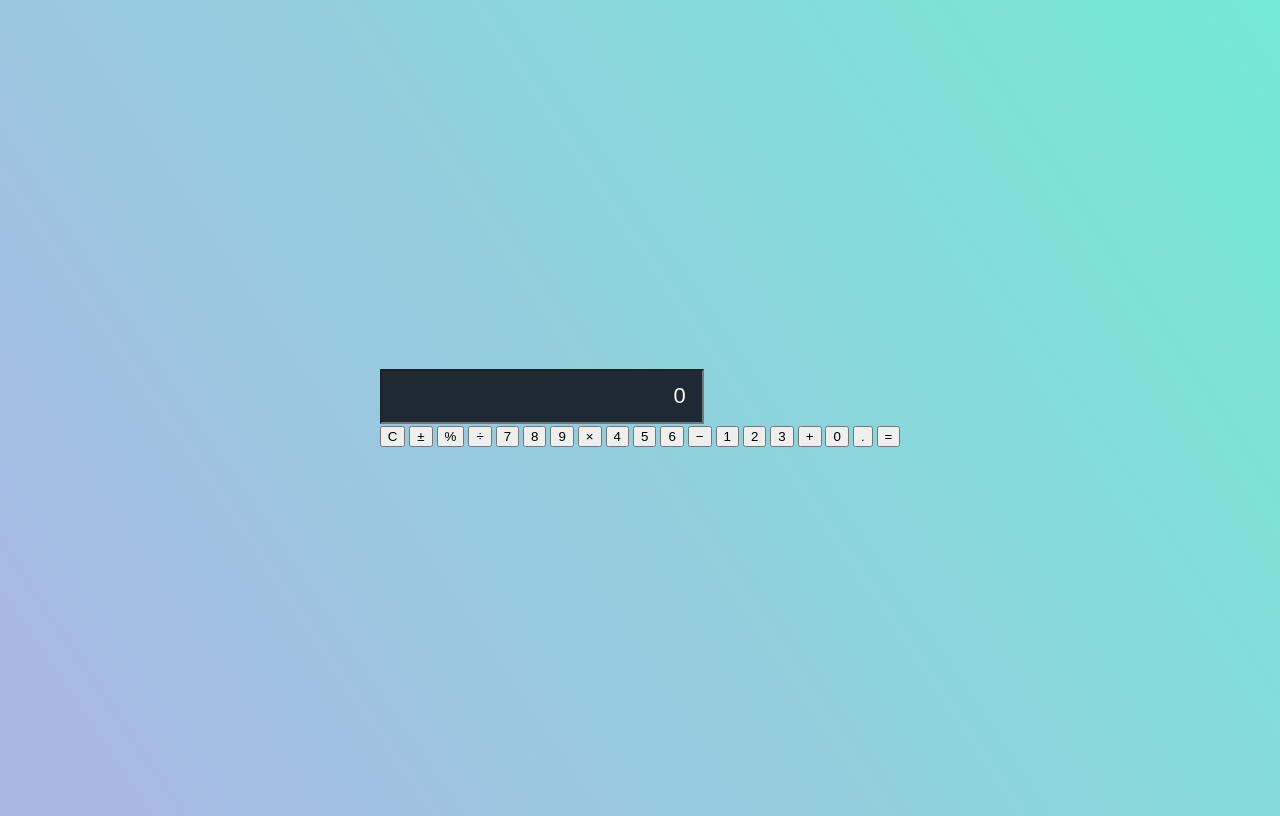
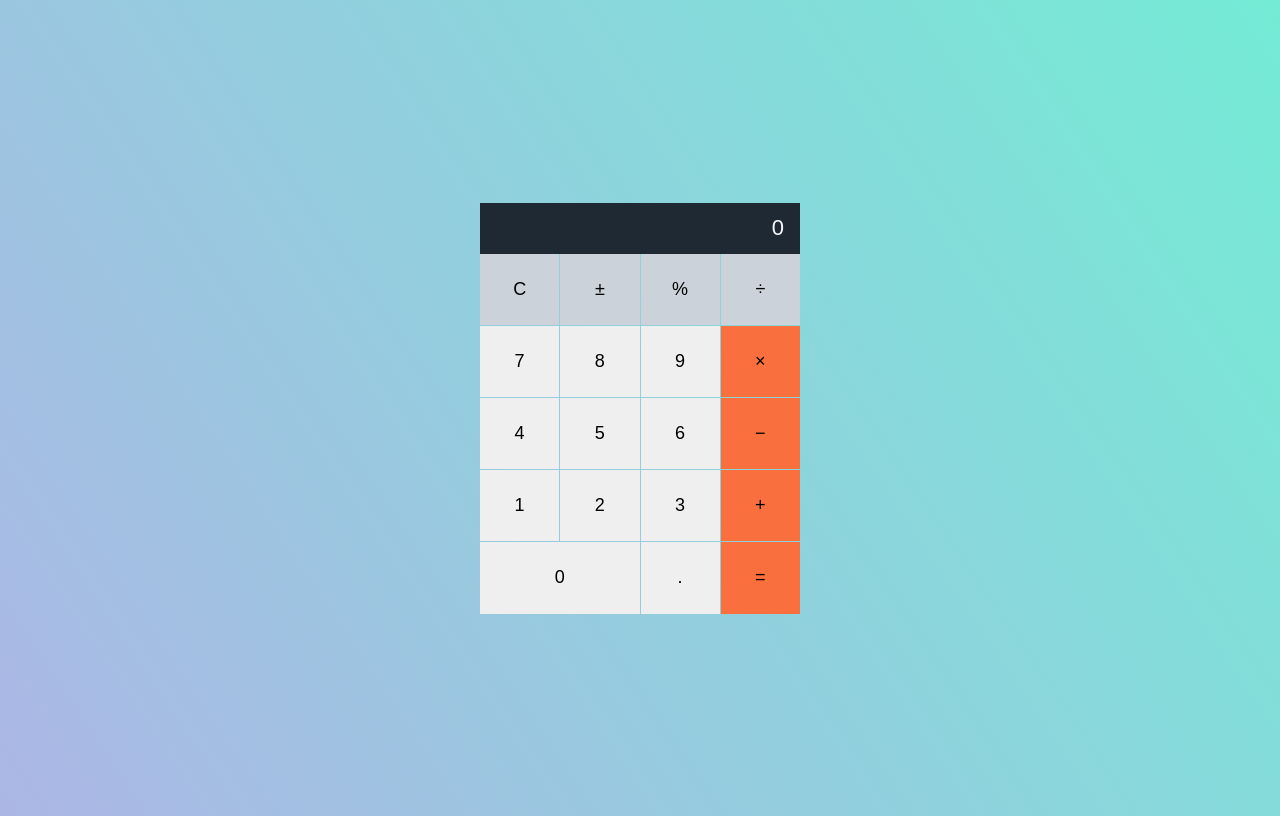
Before and after one commit to samuelmbp/calculator, a website built with Vite: page index.html in a window 1280 px wide. Built offline with nearby package versions, Linux system fonts and the light colour scheme.

Commit message:
Add styling to the calculator body and buttons

```diff
--- a/index.html
+++ b/index.html
@@ -11,34 +11,32 @@
         />
     </head>
     <body>
-        <!--
-        1. Create a div that holds all the buttons and the input element
-          - the input element will display whatever number is pressed or the equation after 2 numbers are clicked
-          - the buttons will be from 0 - 9 and the operators: / * - +
-          - additional buttons: clear (c), period (.), equal (=)
-       -->
         <div class="calculator">
-            <input type="calculator__text" id="calculator__display" value="0" />
+            <input
+                type="calculator__text"
+                class="calculator__display"
+                value="0"
+            />
             <div class="calculator__buttons">
-                <button class="calculator__button">C</button>
-                <button class="calculator__button">&#177;</button>
-                <button class="calculator__button">&#37;</button>
-                <button class="calculator__button">&divide;</button>
+                <button class="calculator__button clear">C</button>
+                <button class="calculator__button minus-plus">&#177;</button>
+                <button class="calculator__button modulo">&#37;</button>
+                <button class="calculator__button divide">&divide;</button>
                 <button class="calculator__button">7</button>
                 <button class="calculator__button">8</button>
                 <button class="calculator__button">9</button>
-                <button class="calculator__button">&times;</button>
+                <button class="calculator__button times">&times;</button>
                 <button class="calculator__button">4</button>
                 <button class="calculator__button">5</button>
                 <button class="calculator__button">6</button>
-                <button class="calculator__button">&minus;</button>
+                <button class="calculator__button minus">&minus;</button>
                 <button class="calculator__button">1</button>
                 <button class="calculator__button">2</button>
                 <button class="calculator__button">3</button>
-                <button class="calculator__button">&plus;</button>
+                <button class="calculator__button plus">&plus;</button>
                 <button class="calculator__button flex__two">0</button>
                 <button class="calculator__button">&#46;</button>
-                <button class="calculator__button">=</button>
+                <button class="calculator__button equal">=</button>
             </div>
         </div>
         <script type="module" src="/src/main.ts"></script>
--- a/src/style.scss
+++ b/src/style.scss
@@ -13,11 +13,56 @@ body {
     height: 100vh;
 }
 
-#calculator__display {
+.calculator__display {
     padding: 12.5px 16px;
     color: #f5f7fa;
     font-size: 22px;
     text-align: right;
     overflow: hidden;
     background-color: #1f2933;
+    border: none;
+    outline: none;
 }
+
+.calculator {
+    // gap: 2px;
+    // margin: 0 auto;
+    text-align: center;
+    padding: 20px;
+
+    display: flex;
+    flex-direction: column;
+    justify-content: center;
+
+    &__buttons {
+        display: grid;
+        grid-template-columns: repeat(4, 1fr);
+        width: 100%;
+        height: 360px;
+        gap: 1px;
+
+        .calculator__button {
+            border: 0;
+            font-size: 18px;
+            border: 0;
+        }
+
+        .flex__two {
+            grid-column: span 2;
+        }
+
+        .times,
+        .minus,
+        .plus,
+        .equal {
+            background-color: #f9703e;
+        }
+
+        .clear,
+        .minus-plus,
+        .modulo,
+        .divide {
+            background-color: #cbd2d9;
+        }
+    }
+}
```
